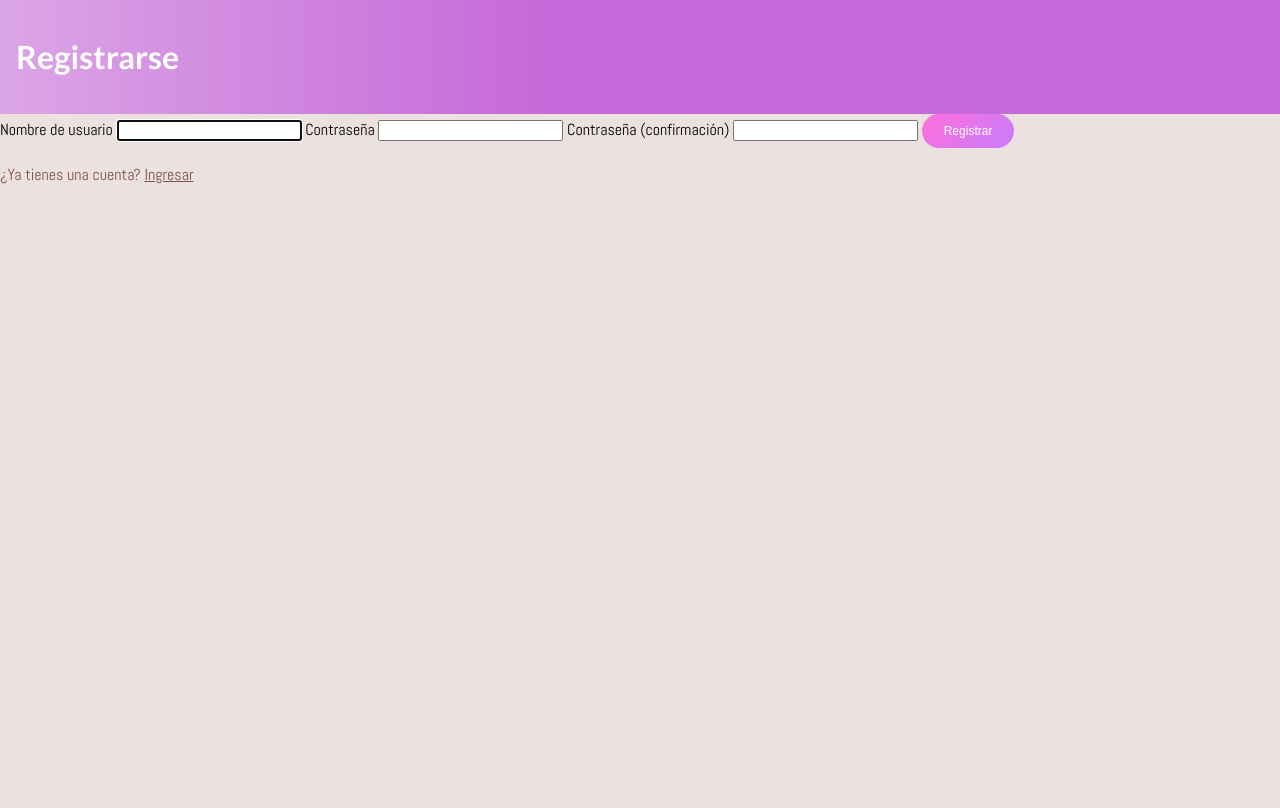
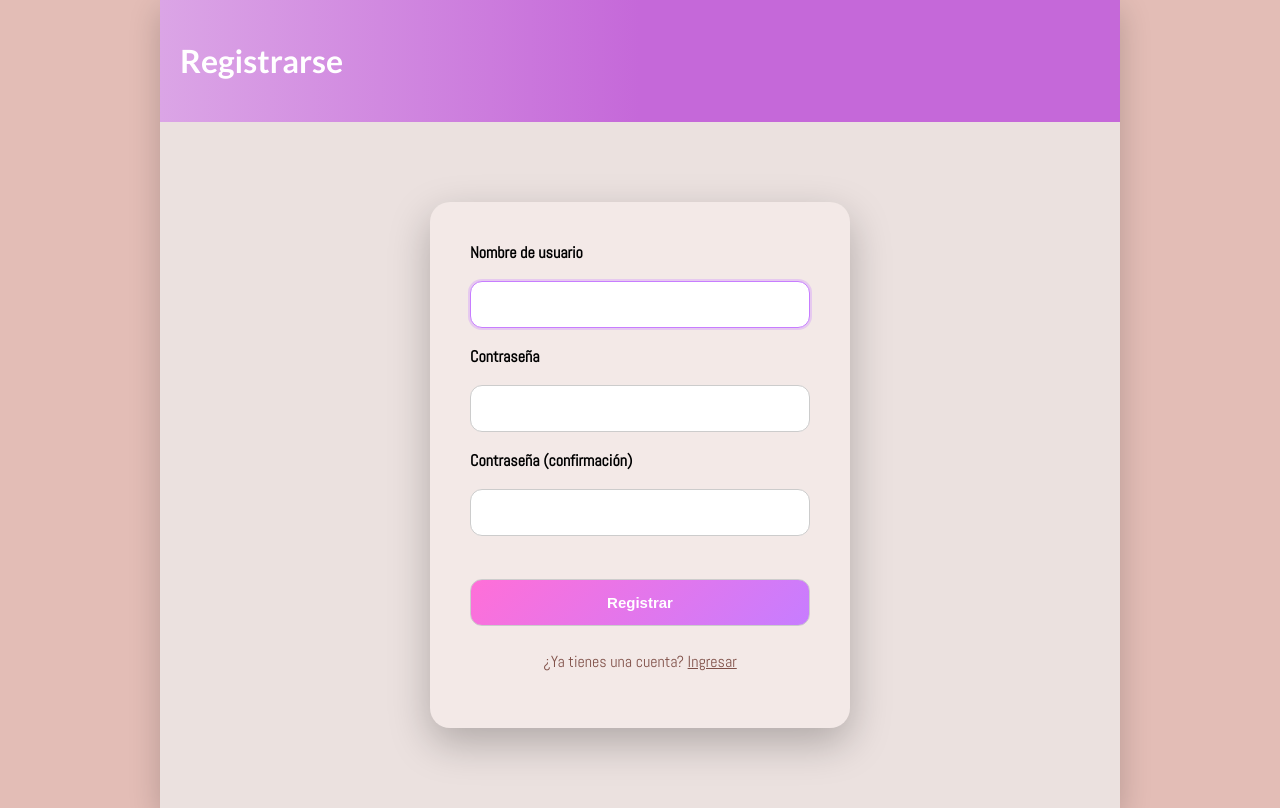
Before and after one commit to jazbedoya/ListaDePendientes-2026, a Django app: page /registro/ in a window 1280 px wide. Before the commit the page ends 184 px from the top, so only its background shows below. Run offline with Django 5.2, Linux system fonts and the light colour scheme.

Commit message:
modificacion

```diff
--- a/base/templates/base/principal.html
+++ b/base/templates/base/principal.html
@@ -16,20 +16,20 @@
         }
 
         body{
+            margin: 0;
+            font-family: 'Abel', sans-serif;
             background-color: #E3BDB6;
-                font-family: 'Abel', sans-serif;
-                margin: 0;
-                padding: 0;
             min-height: 100vh;
+            display: flex;
+            justify-content: center;
         }
 
-            /* CONTENEDOR PRINCIPAL */
         .container{
-                max-width: 550px;
-                margin: auto;
+            width: 100%;
+            max-width: 960px;
             background-color: #EBE1DF;
             min-height: 100vh;
-                box-shadow: 2px 2px 13px -4px rgba(0,0,0,0.21);
+            box-shadow: 0 10px 30px rgba(0,0,0,0.2);
         }
 
         h1,h2,h3,h4,h5,h6{
@@ -40,35 +40,22 @@
             color: #805149;
         }
 
-            /* BARRA SUPERIOR */
         .barra-superior{
             display: flex;
             justify-content: space-between;
             align-items: center;
-                color: #ffffff;
-                padding: 16px;
-                background: linear-gradient(
-                    90deg,
-                    #DBA5E6 0%,
-                    #C568D9 43%,
-                    #C568D9 100%
-                );
+            color: white;
+            padding: 20px;
+            background: linear-gradient(90deg, #DBA5E6 0%, #C568D9 50%, #C568D9 100%);
         }
 
-            .barra-superior a{
-                color: #ffffff;
-                text-decoration: none;
-            }
-
-            /* TITULO PRINCIPAL */
         .titulo-principal{
+            text-align: center;
             font-size: 28px;
             font-weight: 900;
-                text-align: center;
             margin: 30px 0;
         }
 
-            /* BRILLO */
         .brillo{
             background: linear-gradient(
                 90deg,
@@ -80,122 +67,131 @@
             );
             background-size: 300%;
             -webkit-background-clip: text;
-                background-clip: text;
-                color: transparent;
+            -webkit-text-fill-color: transparent;
             animation: brillo-mover 3s linear infinite;
         }
 
         @keyframes brillo-mover{
-                0%{ background-position: 0%; }
-                100%{ background-position: 300%; }
+            0%{background-position:0%}
+            100%{background-position:300%}
         }
 
-            /* BUSCADOR + BOTON */
+        .cuerpo-tarjeta{
+            padding: 30px;
+        }
+
+        /* BUSCADOR */
         #envoltorio-agregar-buscar{
             display: flex;
             align-items: center;
             gap: 12px;
-                margin: 25px 0;
-                flex-wrap: nowrap;
-            }
-
-            .form-buscar{
-                display: flex;
-                align-items: center;
-                gap: 10px;
+            margin-bottom: 30px;
         }
 
         .campo-buscar{
             display: flex;
             align-items: center;
             background: white;
+            padding: 12px 16px;
             border-radius: 999px;
-                padding: 8px 14px;
-                box-shadow: 0 4px 12px rgba(0,0,0,0.08);
+            flex: 1;
         }
 
         .campo-buscar input{
             border: none;
             outline: none;
-                font-size: 14px;
-                width: 160px;
+            font-size: 15px;
+            width: 100%;
         }
 
         .btn-buscar{
             background: linear-gradient(135deg, #ff70d9, #c77dff);
             color: white;
             border: none;
-                padding: 8px 16px;
+            padding: 12px 22px;
             border-radius: 999px;
-                font-size: 14px;
             font-weight: bold;
             cursor: pointer;
         }
 
-            /* LISTA DE TAREAS */
-            .envoltorio-tarea{
-                display: flex;
-                align-items: center;
-                justify-content: space-between;
-                padding: 20px;
-                background-color: #ffffff;
-                border-top: 1px solid rgb(225,225,225);
+        /* REGISTRO / LOGIN */
+        .cuerpo-registro{
+            max-width: 420px;
+            margin: 80px auto;
+            padding: 40px;
+            background: #f3e9e7;
+            border-radius: 20px;
+            box-shadow: 0 15px 40px rgba(0,0,0,0.25);
         }
 
-            .titulo-tarea{
-                display: flex;
-                align-items: center;
-                gap: 12px;
-                font-size: 18px;
+        .cuerpo-registro h2{
+            margin-bottom: 30px;
+            font-size: 30px;
+            color: white;
+            padding: 22px;
+            border-radius: 16px;
+            background: linear-gradient(135deg, #DBA5E6, #C568D9);
+            text-align: center;
         }
 
-            /* ICONOS */
-            .icono-tarea-completa,
-            .icono-tarea-incompleta{
-                height: 18px;
-                width: 18px;
-                border-radius: 50%;
+        .cuerpo-registro form{
+            display: flex;
+            flex-direction: column;
+            gap: 18px;
         }
 
-            .icono-tarea-completa{
-                background: linear-gradient(135deg, #52c788, #2ec4b6);
+        .cuerpo-registro label{
+            font-weight: 600;
         }
 
-            .icono-tarea-incompleta{
-                background: linear-gradient(135deg, #ff70d9, #c77dff);
+        .cuerpo-registro input{
+            width: 100%;
+            padding: 14px;
+            border-radius: 12px;
+            border: 1px solid #ccc;
+            font-size: 15px;
         }
 
-            /* BOTONES */
-            .boton{
-                padding: 10px 22px;
-                border-radius: 25px;
-                background: linear-gradient(135deg, #ff6fd8, #c77dff);
-                color: #ffffff;
-                font-size: 12px;
-                border: none;
-                cursor: pointer;
+        .cuerpo-registro input:focus{
+            outline: none;
+            border-color: #c77dff;
+            box-shadow: 0 0 0 2px rgba(199,125,255,0.3);
         }
 
-            /* RESPONSIVE */
+        .boton{
+            margin-top: 25px;
+            padding: 14px;
+            border-radius: 999px;
+            border: none;
+            background: linear-gradient(135deg, #ff6fd8, #c77dff);
+            color: white;
+            font-weight: bold;
+            cursor: pointer;
+            font-size: 15px;
+            align-self: center;
+            width: 100%;
+        }
+
+        .cuerpo-registro p{
+            margin-top: 25px;
+            text-align: center;
+        }
+
         @media (max-width: 768px){
+            body{
+                background: #EBE1DF;
+            }
+
             .container{
                 max-width: 100%;
-                    width: 100%;
-                    margin: 0;
+                box-shadow: none;
             }
 
-                body{
-                    background-color: #EBE1DF;
+            .cuerpo-registro{
+                margin: 40px 16px;
+                padding: 30px;
             }
         }
-
-            @media (min-width: 1024px){
-                .container{
-                    max-width: 100%;
-                    width: 100%;
-                }
-            }
-
     </style>
 </head>
 <body>
```
Lines whose indentation alone changed are shown as unchanged.
